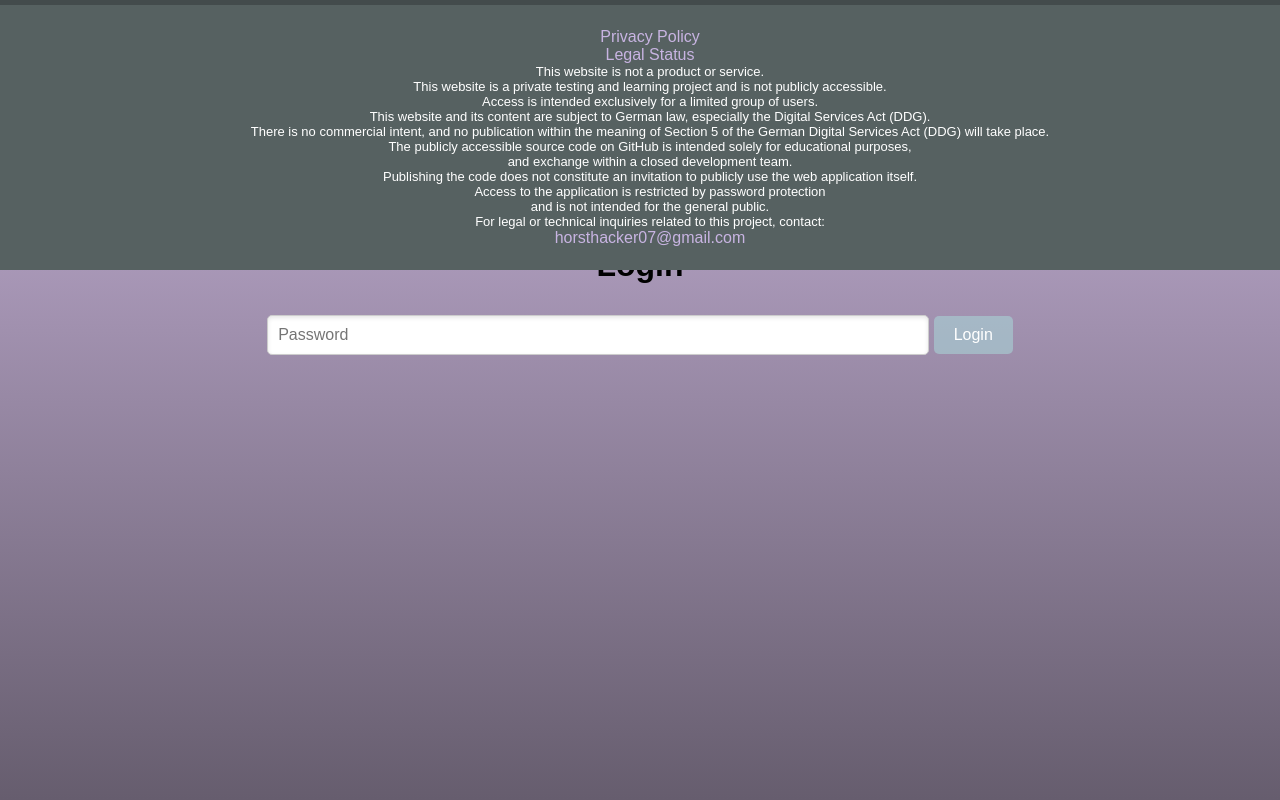
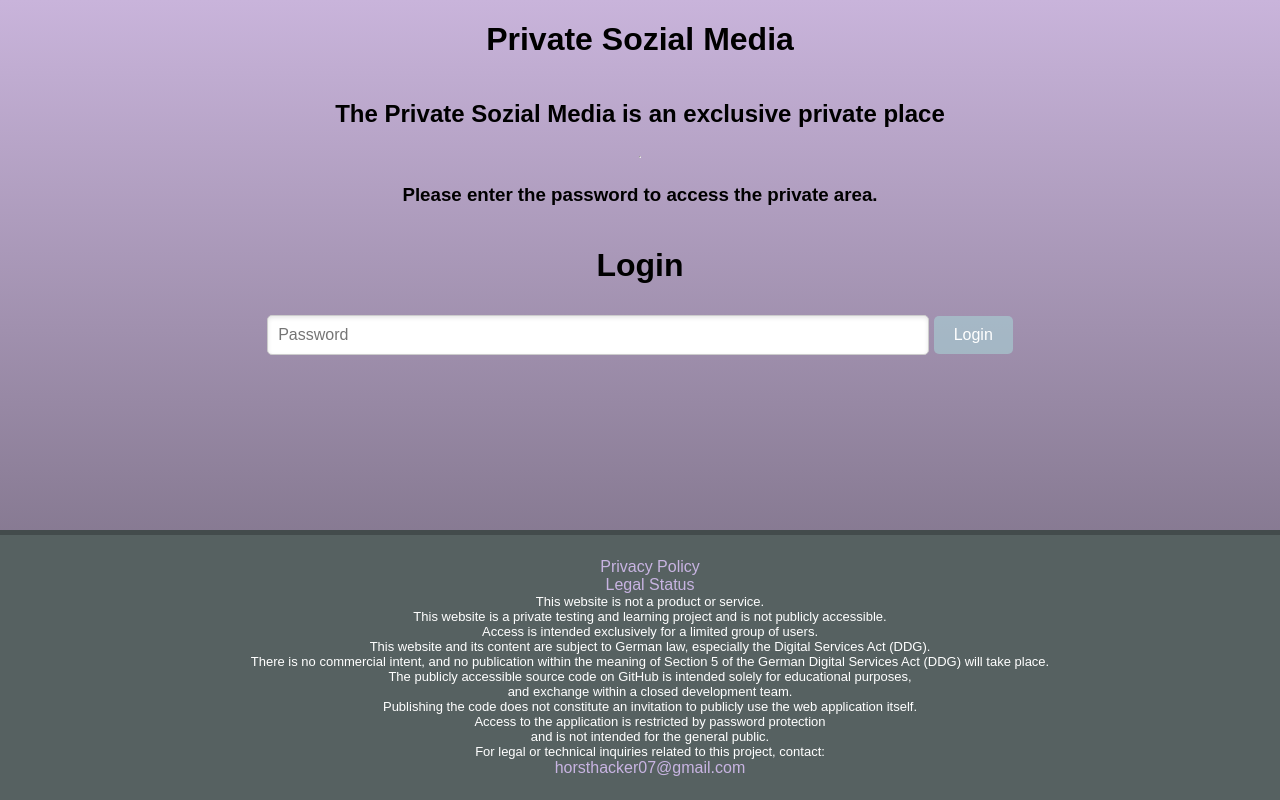
Before and after one commit to horsthacker07/privat-sozial-media, a Flask app: page / in a window 1280 px wide. Run offline with Flask 3, Linux system fonts and the light colour scheme.

Commit message:
Fix footer position to ensure it stays at the bottom of the viewport

```diff
--- a/static/stylesheet_login.css
+++ b/static/stylesheet_login.css
@@ -51,6 +51,7 @@ body {
 
 .footer {
     position: fixed; /* Fixiert den Footer am unteren Rand */
+    bottom: 0;
     left: 0;
     width: 100%; /* Nimmt die gesamte Breite ein */
     background-color: #566161; /* Optional: Hintergrundfarbe für den Footer */
```
